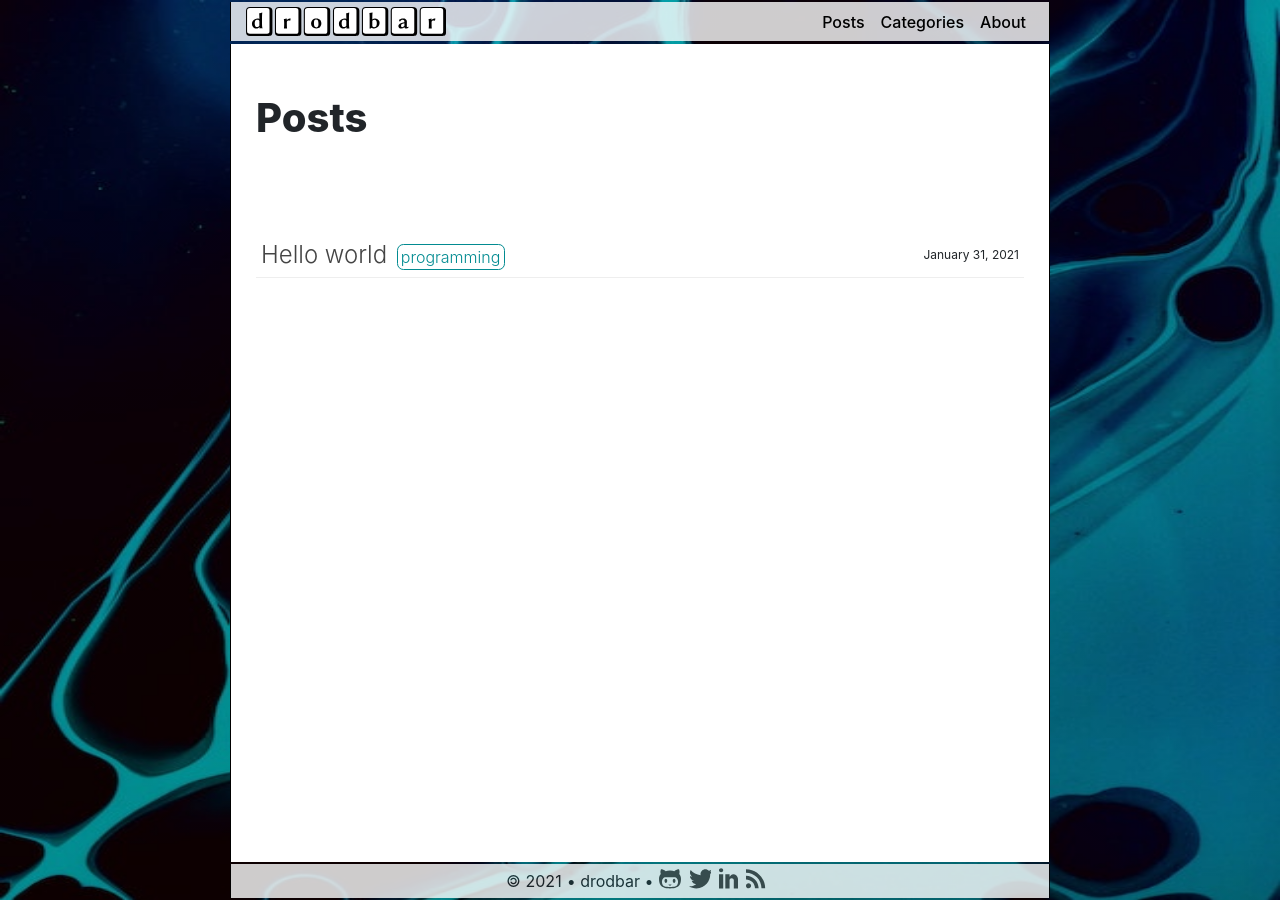
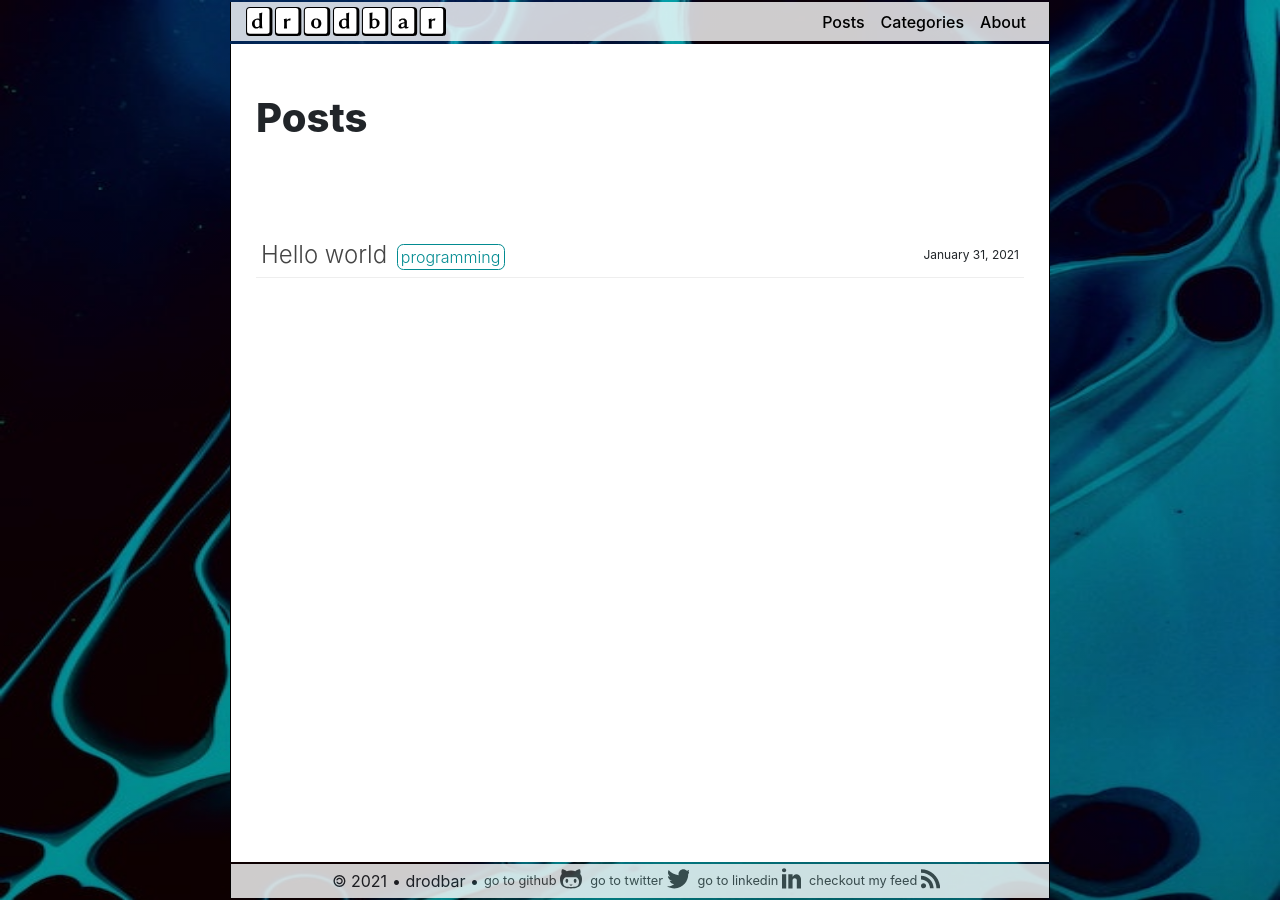
Before and after one commit to drodbar/drodbar.github.io, a Jekyll site: the page built from pages/posts.html, in a window 1280 px wide. Built offline with Jekyll 4.4.1, drawn with Linux system fonts in a browser that asks for light colours.

Commit message:
Add discernible name to links

```diff
--- a/_includes/social.html
+++ b/_includes/social.html
@@ -6,22 +6,22 @@
    {{ site.title }}
   </li>
   <li>
-    <a href="https://github.com/{{ site.author.github }}" rel="noopener" target="_blank">
+    <a href="https://github.com/{{ site.author.github }}" rel="noopener" target="_blank">go to github
       {% include github.svg %}
     </a>
   </li>
  <li>
-    <a href="https://twitter.com/{{ site.author.twitter }}" rel="noopener" target="_blank">
+    <a href="https://twitter.com/{{ site.author.twitter }}" rel="noopener" target="_blank">go to twitter
       {% include twitter.svg %}
     </a>
   </li>
   <li>
-    <a href="https://linkedin.com/in/{{ site.author.linkedin }}" rel="noopener" target="_blank">
+    <a href="https://linkedin.com/in/{{ site.author.linkedin }}" rel="noopener" target="_blank">go to linkedin
       {% include linkedin.svg %}
     </a>
   </li>
   <li>
-    <a href="/feed.xml">
+    <a href="/feed.xml">checkout my feed
       {% include feed.svg %}
     </a>
   </li>
```
